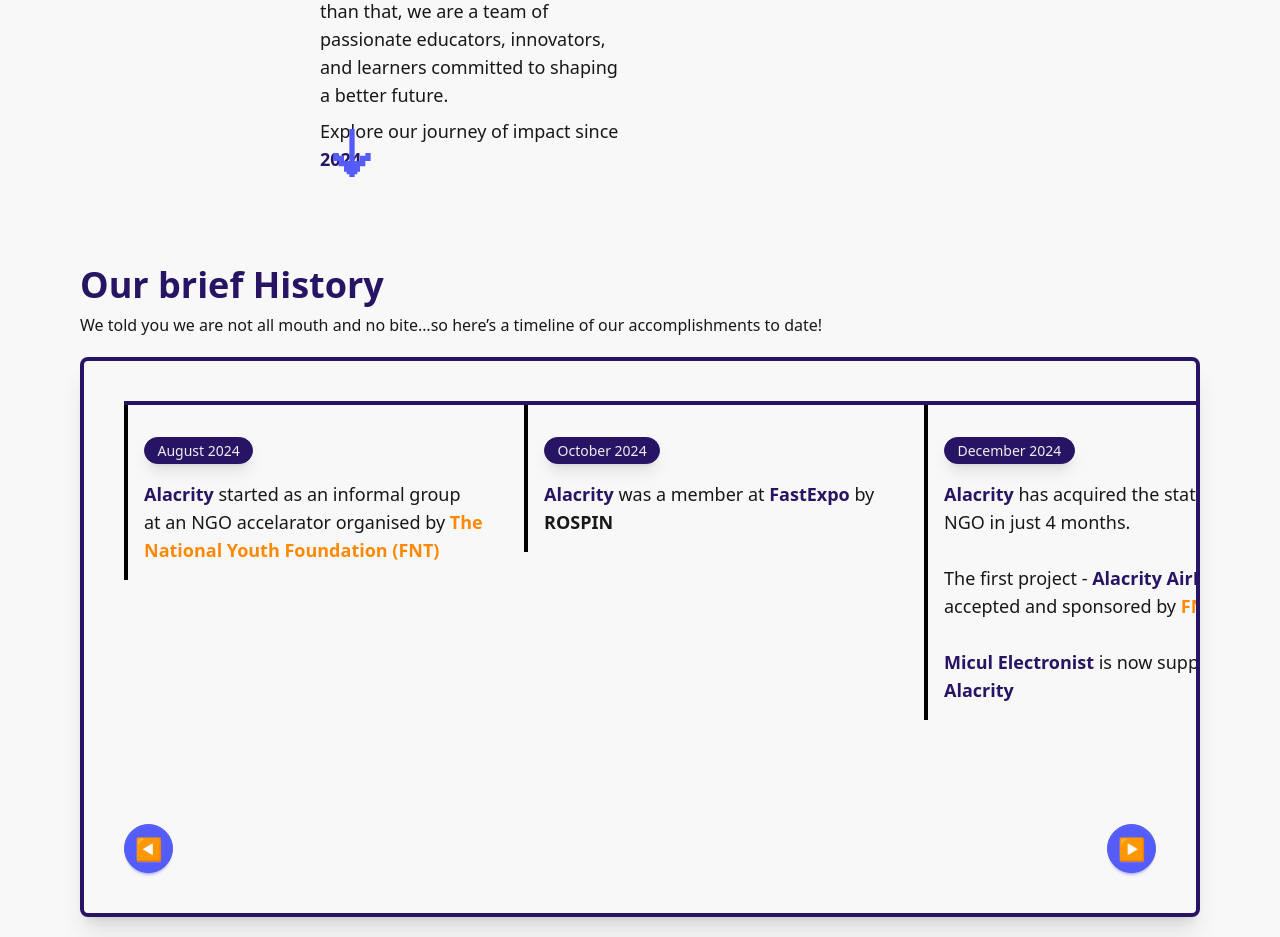
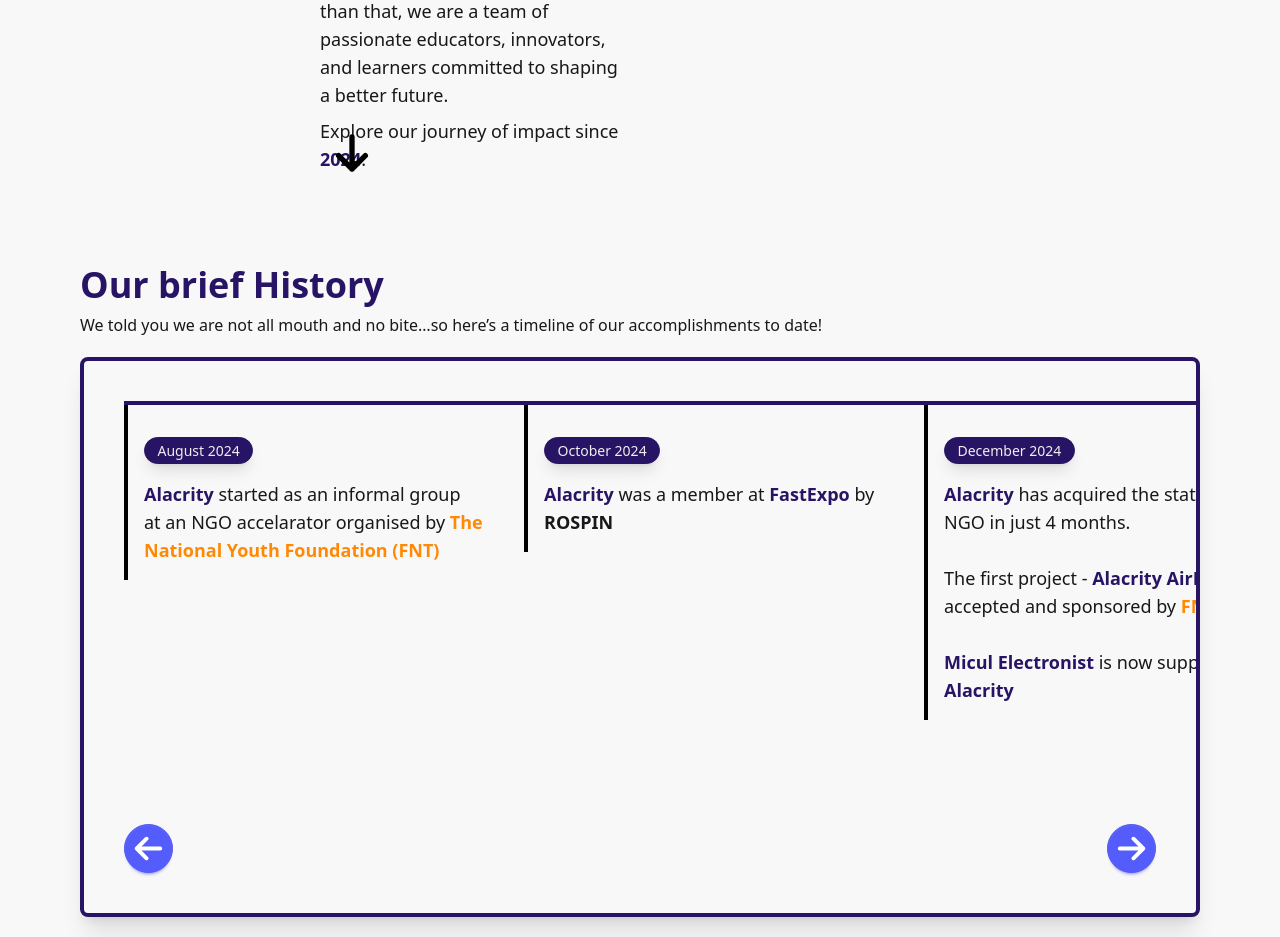
Before and after one commit to Alacrity-Education/alacrity.ro, a Next.js app: page /en/about in a window 1280 px wide. Shown: the part 615-1552 px from the top of the page. Built offline with nearby package versions, Linux system fonts and the light colour scheme.

Commit message:
update ui about

```diff
--- a/src/app/[locale]/about/components/ui/Timeline.tsx
+++ b/src/app/[locale]/about/components/ui/Timeline.tsx
@@ -213,7 +213,7 @@
         onClick={scrollLeft}
         className="hidden sm:block btn btn-xl z-10 absolute left-10 bottom-10 btn-circle btn-accent hover:-translate-y-1 transition-all"
       >
-        ◀
+        <LeftArrow className="h-full w-full invert" />
       </button>
       <div
         ref={scrollContainerRef}
@@ -234,8 +234,41 @@
         onClick={scrollRight}
         className="hidden sm:block btn btn-xl z-10 absolute right-10 bottom-10 btn-circle btn-accent hover:-translate-y-1 transition-all"
       >
-        ▶
+        <RightArrow className="h-full w-full invert" />
       </button>
     </div>
   );
 }
+
+const ArrowSymbol = ({ className }: { className: string }) => {
+  return (
+    <svg
+      width="800px"
+      height="800px"
+      viewBox="0 0 24 24"
+      fill="none"
+      xmlns="http://www.w3.org/2000/svg"
+      className={className}
+    >
+      <path
+        d="M6 12H18M18 12L13 7M18 12L13 17"
+        stroke="#000000"
+        strokeWidth="2"
+        strokeLinecap="round"
+        strokeLinejoin="round"
+      />
+    </svg>
+  );
+};
+
+const RightArrow = ({ className }: { className: string }) => {
+  return <ArrowSymbol className={className} />;
+};
+
+export const DownArrow = ({ className }: { className: string }) => {
+  return <ArrowSymbol className={className + " rotate-90"} />;
+};
+
+const LeftArrow = ({ className }: { className: string }) => {
+  return <ArrowSymbol className={className + " rotate-180"} />;
+};
--- a/src/app/[locale]/about/page.tsx
+++ b/src/app/[locale]/about/page.tsx
@@ -1,7 +1,7 @@
 import Image from "next/image";
 import React from "react";
 import Link from "next/link";
-import { Timeline } from "./components/ui/Timeline";
+import { DownArrow, Timeline } from "./components/ui/Timeline";
 
 export default function About() {
   return (
@@ -46,7 +46,7 @@
           <b className="text-primary font-semibold">2024</b>.
         </h2>
 
-        <DownArrow />
+        <DownBtn />
       </div>
       <div className="relative sm:basis-1/2 flex justify-center items-center overflow-x-clip pt-10 sm:pt-0">
         <div className="absolute h-full w-full bg-primary rounded-full top-5 left-5 rotate-12 mask-circle opacity-35"></div>
@@ -80,26 +80,13 @@
   );
 }
 
-const DownArrow = () => {
+const DownBtn = () => {
   return (
     <a
       href="#timeline"
-      className=" hidden sm:block absolute bottom-0 hover:animate-bounce"
+      className="h-16 w-16 hidden sm:block absolute bottom-0 hover:animate-bounce"
     >
-      <svg
-        height="800px"
-        width="800px"
-        version="1.1"
-        id="Layer_1"
-        xmlns="http://www.w3.org/2000/svg"
-        viewBox="0 0 24 24"
-        className="h-16 w-16 fill-accent "
-      >
-        <polygon
-          points="17,12 17,13 15,13 15,15 13,15 13,3 11,3 11,15 9,15 9,13 7,13 7,12 5,12 5,15 7,15 7,17 9,17 9,19 10,19 10,20
-	11,20 11,21 13,21 13,20 14,20 14,19 15,19 15,17 17,17 17,15 19,15 19,12 "
-        />
-      </svg>
+      <DownArrow className="h-full w-full dark:invert" />
     </a>
   );
 };
```
